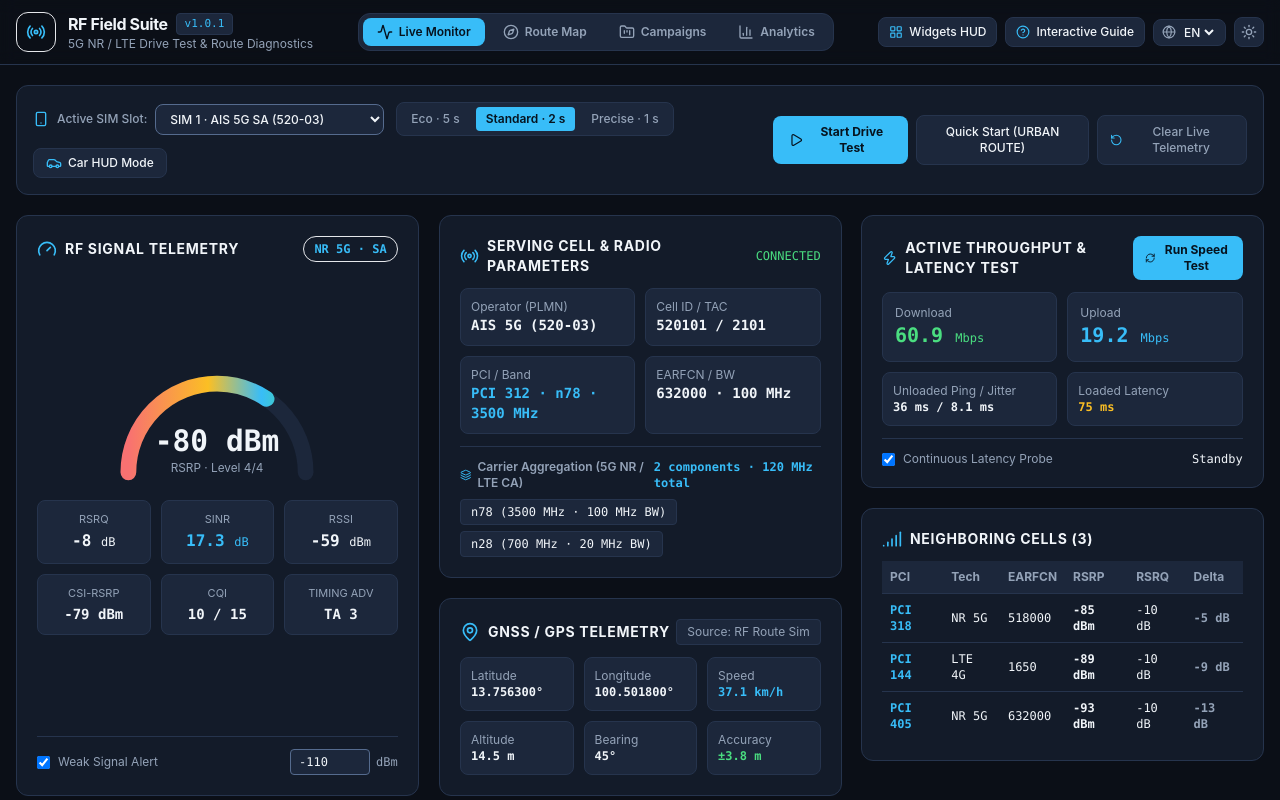
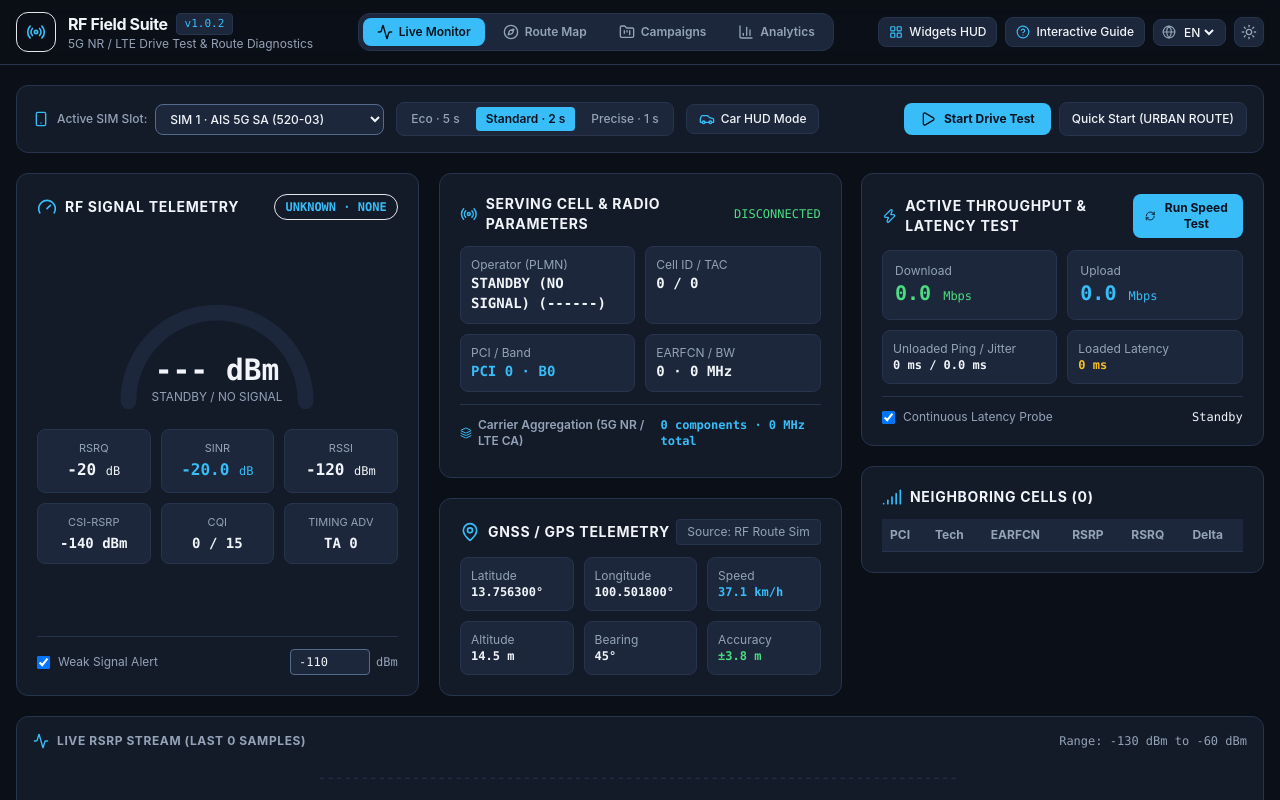
Before and after one commit to EEMEEMMEEx/Drive-Test-5G-LTE-RF, a React (Vite) app: page / in a window 1280 px wide. Shown: the top 800 px of the page. Built offline with nearby package versions, Linux system fonts and the light colour scheme.

Commit message:
feat: default to clean blank slate with no preloaded campaigns or fake signal ticking (v1.0.2)

```diff
--- a/package.json
+++ b/package.json
@@ -1,6 +1,6 @@
 {
   "name": "rf-field-suite-web",
-  "version": "1.0.1",
+  "version": "1.0.2",
   "private": true,
   "type": "module",
   "scripts": {
--- a/src/App.tsx
+++ b/src/App.tsx
@@ -61,7 +61,7 @@ export function App() {
   const [db, setDb] = useState<SeedDatabaseState>(() => loadDatabaseState());
   const [selectedCampaignId, setSelectedCampaignId] = useState<number>(() => {
     const initial = loadDatabaseState();
-    return initial.campaigns[0]?.id ?? 1;
+    return initial.campaigns[0]?.id ?? 0;
   });
 
   // Live Drive Test Recording State
@@ -121,7 +121,6 @@ export function App() {
 
   // Live idle/standby sample so gauge works even before starting a campaign
   const [standbyTick, setStandbyTick] = useState(0);
-  const [isTelemetryCleared, setIsTelemetryCleared] = useState(false);
   const liveSample = useMemo(
     () =>
       generateSimulatedMeasurement({
@@ -225,7 +224,6 @@ export function App() {
     const intervalMs = getCadenceIntervalMs(cadence);
     const timer = window.setInterval(() => {
       const nextStep = stepRef.current + 1;
-      setIsTelemetryCleared(false);
       const now = Date.now();
       setStepIndex(nextStep);
       setElapsedMs((prev) => prev + intervalMs);
@@ -317,7 +315,6 @@ export function App() {
 
   const handleStartCampaign = useCallback(
     (name: string, preset: CampaignPreset, alertThreshold: number | null) => {
-      setIsTelemetryCleared(false);
       const now = Date.now();
       const newId =
         db.campaigns.reduce((max, c) => (c.id > max ? c.id : max), 0) + 1;
@@ -378,8 +375,7 @@ export function App() {
     setIsPaused((prev) => {
       const nextPaused = !prev;
       if (nextPaused && activeCampaignId !== null) {
-        setIsTelemetryCleared(false);
-      const now = Date.now();
+        const now = Date.now();
         setDb((old) => ({
           ...old,
           sessionEvents: [
@@ -479,7 +475,6 @@ export function App() {
     }, 500);
 
     window.setTimeout(() => {
-      setIsTelemetryCleared(false);
       const now = Date.now();
       const targetId = activeCampaignId ?? selectedCampaignId;
       const result: SpeedTestResult = {
@@ -628,14 +623,9 @@ export function App() {
     setDb(empty);
     setSelectedCampaignId(0);
     setDeletedBackup(null);
-    setIsTelemetryCleared(true);
   }, []);
 
-  const displayRadio = isRunning
-    ? latestMeasurement.radio
-    : isTelemetryCleared
-    ? BLANK_RADIO_INFO
-    : liveSample.radio;
+  const displayRadio = isRunning ? latestMeasurement.radio : BLANK_RADIO_INFO;
   const displayGps = isRunning ? latestMeasurement.gps : liveSample.gps;
 
   return (
@@ -787,8 +777,6 @@ export function App() {
             onSwitchToLiveMap={() => setActiveTab('MAP')}
             useRealBrowserGps={useRealBrowserGps}
             onToggleRealBrowserGps={setUseRealBrowserGps}
-            isTelemetryCleared={isTelemetryCleared}
-            onClearTelemetry={() => setIsTelemetryCleared(true)}
             t={t}
           />
         )}
--- a/src/components/dashboard/DriveTestDashboard.tsx
+++ b/src/components/dashboard/DriveTestDashboard.tsx
@@ -77,8 +77,6 @@ export interface DriveTestDashboardProps {
   onSwitchToLiveMap: () => void;
   useRealBrowserGps: boolean;
   onToggleRealBrowserGps: (useReal: boolean) => void;
-  isTelemetryCleared?: boolean;
-  onClearTelemetry?: () => void;
   t: TranslationDictionary;
 }
 
@@ -121,8 +119,6 @@ export function DriveTestDashboard(props: DriveTestDashboardProps) {
     onSwitchToLiveMap,
     useRealBrowserGps,
     onToggleRealBrowserGps,
-    isTelemetryCleared,
-    onClearTelemetry,
     t,
   } = props;
 
@@ -213,7 +209,7 @@ export function DriveTestDashboard(props: DriveTestDashboardProps) {
     return `${String(m).padStart(2, '0')}:${String(s).padStart(2, '0')}`;
   };
 
-  const isStandby = currentRadio.technology === 'UNKNOWN' || Boolean(isTelemetryCleared && !isRunning);
+  const isStandby = !isRunning || currentRadio.technology === 'UNKNOWN';
   const rsrpPercent = isStandby ? 0 : Math.max(0, Math.min(100, ((currentRadio.rsrp + 135) / 80) * 100));
   const rsrpQualityColor =
     currentRadio.rsrp >= -90
@@ -512,17 +508,7 @@ export function DriveTestDashboard(props: DriveTestDashboardProps) {
               >
                 Quick Start ({selectedPreset.replace('_', ' ')})
               </button>
-              {onClearTelemetry && (
-                <button
-                  type="button"
-                  onClick={onClearTelemetry}
-                  className="px-3 py-2 rounded-lg bg-surface-elevated border border-border text-xs font-medium text-text-muted hover:text-text hover:border-accent flex items-center gap-1.5"
-                  title="ล้างค่ามาตรวัดสัญญาณ RF ชั่วคราว / เข้าสู่โหมดสแตนด์บายว่าง (Reset RF gauge to standby)"
-                >
-                  <RotateCcw className="w-3.5 h-3.5 text-accent" />
-                  <span>{t.clearTelemetry}</span>
-                </button>
-              )}
+
             </div>
           ) : (
             <div className="flex items-center gap-2">
--- a/src/components/map/RouteMapView.tsx
+++ b/src/components/map/RouteMapView.tsx
@@ -434,6 +434,11 @@ export function RouteMapView({
               onChange={(e) => onSelectCampaign(Number(e.target.value))}
               className="bg-transparent text-sm font-medium text-slate-100 focus:outline-none"
             >
+              {campaigns.length === 0 && (
+                <option value={0} className="bg-slate-900 text-slate-400">
+                  No Campaigns Available
+                </option>
+              )}
               {campaigns.map((c) => (
                 <option key={c.id} value={c.id} className="bg-slate-900 text-slate-100">
                   {c.name} ({c.measurementCount} pts)
--- a/src/db/database.ts
+++ b/src/db/database.ts
@@ -1,6 +1,15 @@
 import { createInitialSeedData, type SeedDatabaseState } from './seedData';
 
-const STORAGE_KEY = 'rf_field_suite_db_v1';
+const STORAGE_KEY = 'rf_field_suite_db_v2';
+
+export function getEmptyDatabaseState(): SeedDatabaseState {
+  return {
+    campaigns: [],
+    measurements: [],
+    speedTests: [],
+    sessionEvents: [],
+  };
+}
 
 export function loadDatabaseState(): SeedDatabaseState {
   try {
@@ -12,11 +21,11 @@ export function loadDatabaseState(): SeedDatabaseState {
       }
     }
   } catch {
-    // Fallback to seed data if storage is unavailable or corrupted
+    // Fallback to empty clean state if storage is unavailable or corrupted
   }
-  const initial = createInitialSeedData();
-  saveDatabaseState(initial);
-  return initial;
+  const empty = getEmptyDatabaseState();
+  saveDatabaseState(empty);
+  return empty;
 }
 
 export function saveDatabaseState(state: SeedDatabaseState): void {
@@ -28,12 +37,7 @@ export function saveDatabaseState(state: SeedDatabaseState): void {
 }
 
 export function clearDatabaseState(): SeedDatabaseState {
-  const empty: SeedDatabaseState = {
-    campaigns: [],
-    measurements: [],
-    speedTests: [],
-    sessionEvents: [],
-  };
+  const empty = getEmptyDatabaseState();
   saveDatabaseState(empty);
   return empty;
 }
```
Also changed, not shown: 1 other file (tests, documents, lock files or other folders).
